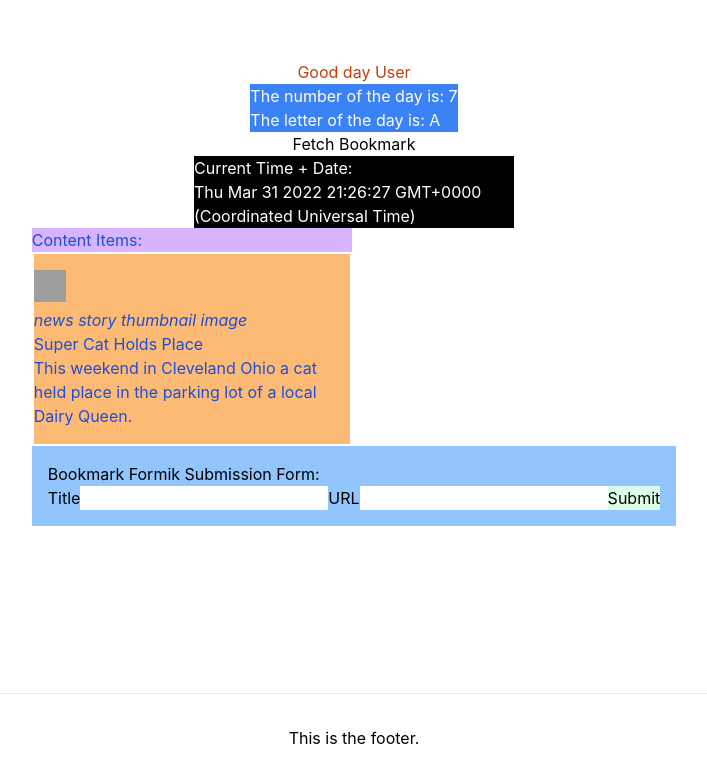
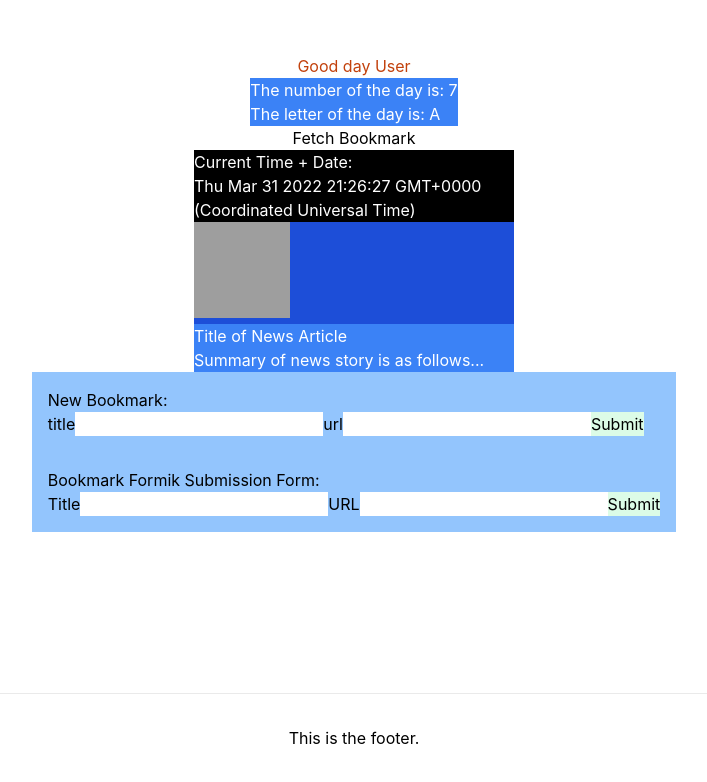
Before and after one commit to sgerpdx/personal-web-dashboard, a Next.js app: page / in a window 1280 px wide. Shown: the part 107-889 px from the top of the page, without its empty margins (286-993 px from the left). Built offline with nearby package versions, Linux system fonts and the light colour scheme; grey boxes are pictures that could not be loaded.

Commit message:
FormItem component written to be modular with bookmarks or notes

```diff
--- a/components/ImageOfDay.tsx
+++ b/components/ImageOfDay.tsx
@@ -5,12 +5,10 @@ import Image from "next/image";
 
 export default function ImageOfDay({ imgURL }: { imgURL: string }) {
   return (
-    <>
       <section>
         <div className="bg-blue-700 text-white h-240 w-80">
           <Image src={imgURL} alt="doodle art" width="96" height="96" />
         </div>
       </section>
-    </>
   );
 }
--- /dev/null
+++ b/components/NewsTestFormat.tsx
@@ -0,0 +1,21 @@
+import React from "react";
+import Image from "next/image";
+
+export default function NewsTestFormat() {
+  return (
+    <section className="bg-blue-700 text-white h-240 w-80">
+      <div>
+        <Image
+          src="/../public/square-art.png"
+          alt="doodle art"
+          width="96"
+          height="96"
+        />
+      </div>
+      <div className="bg-blue-500">
+        <h3>Title of News Article</h3>
+        <p>Summary of news story is as follows...</p>
+      </div>
+    </section>
+  );
+}
--- a/components/content/ContentList.tsx
+++ b/components/content/ContentList.tsx
@@ -3,6 +3,7 @@ import React, { useState, useEffect, MouseEventHandler } from "react";
 import { NewsItem, BookmarkItem } from "../../data/interfaces";
 // Component imports
 import ContentItem from "./ContentItem";
+import FormItem from "./FormItem";
 // Formik
 import { useFormik } from "formik";
 
@@ -13,9 +14,10 @@ export default function ContentList({
   currentNewsItem: NewsItem;
   onClick: MouseEventHandler<HTMLButtonElement>;
 }) {
+  // Object variable for a bookmark to save to db:
   const [currentBookmark, setCurrentBookmark] = useState<BookmarkItem>({
-    bookmarkTitle: "",
-    bookmarkURL: "",
+    title: "",
+    text: "",
   });
 
   // This hook allows management of the Formik form setup and submission
@@ -27,8 +29,8 @@ export default function ContentList({
     onSubmit: (values) => {
       console.log("SuperV:", values);
       setCurrentBookmark({
-        bookmarkTitle: formik.values.title,
-        bookmarkURL: formik.values.url,
+        title: formik.values.title,
+        text: formik.values.url,
       });
     },
   });
@@ -42,18 +44,11 @@ export default function ContentList({
   return (
     <>
       <section>
-        <div className="bg-purple-300 text-blue-700 h-240 w-80">
+        {/* <div className="bg-purple-300 text-blue-700 h-240 w-80">
           <h2>Content Items:</h2>
           <ContentItem currentNewsItem={currentNewsItem} />
-          {/* <div>
-            <form>
-              <label>Bookmark a URL:</label>
-              <input type="text" placeholder="title" />
-              <input type="text" placeholder="URL" />
-            </form>
-            <button onClick={onClick}>Save</button>
-          </div> */}
-        </div>
+        </div> */}
+        <FormItem formLabel="New Bookmark" idOne="title" idTwo="url" variableObject={currentBookmark} setVariable={setCurrentBookmark}/>
         <div className="bg-blue-300 p-4">
           <h2>Bookmark Formik Submission Form:</h2>
           <form onSubmit={formik.handleSubmit}>
--- /dev/null
+++ b/components/content/FormItem.tsx
@@ -0,0 +1,73 @@
+import React from "react";
+import { useFormik } from "formik";
+import { BookmarkItem, NoteItem } from "../../data/interfaces";
+import { Interface } from "readline";
+
+// May need to define the setVariable as such:
+//// setVariable: React.Dispatch<React.SetStateAction<{ propOne: string; propTwo: string }>>
+
+export default function FormItem({
+  formLabel,
+  idOne,
+  idTwo,
+  variableObject,
+  setVariable,
+}: {
+  formLabel: string;
+  idOne: string;
+  idTwo: string;
+  variableObject: { title: string; text: string };
+  setVariable: React.Dispatch<
+    React.SetStateAction<{ title: string; text: string }>
+  >;
+}) {
+  // Define the two properties on the state variable object
+  // This is unnecessary if the bookmark/note interfaces have the same keys
+  //   const variableObjectArr = Object.values(variableObject);
+  //   const statePropOne = variableObjectArr[0];
+  //   const statePropTwo = variableObjectArr[1];
+
+  // Define formik with specific values per the props from ContentList
+  const formik = useFormik({
+    initialValues: {
+      idOne: "",
+      idTwo: "",
+    },
+    onSubmit: (values) => {
+      console.log("Current active values:", values);
+      setVariable({
+        title: formik.values.idOne,
+        text: formik.values.idTwo,
+      });
+    },
+  });
+
+  return (
+    <div className="bg-blue-300 p-4">
+      <h2>{formLabel}:</h2>
+      <form onSubmit={formik.handleSubmit}>
+        <label htmlFor={idOne}>{idOne}</label>
+        <input
+          type="text"
+          id={idOne}
+          name={idOne}
+          onChange={formik.handleChange}
+          value={formik.values.idOne}
+        />
+
+        <label htmlFor={idTwo}>{idTwo}</label>
+        <input
+          type="text"
+          id={idTwo}
+          name={idTwo}
+          onChange={formik.handleChange}
+          value={formik.values.idTwo}
+        />
+
+        <button type="submit" className="bg-green-100">
+          Submit
+        </button>
+      </form>
+    </div>
+  );
+}
--- a/pages/index.tsx
+++ b/pages/index.tsx
@@ -14,6 +14,7 @@ import { NewsItem, DailyData } from "../data/interfaces";
 import Clock from "../components/Clock";
 //import ImageOfDay from "../components/ImageOfDay";
 import ContentList from "../components/content/ContentList";
+import NewsTestFormat from "../components/NewsTestFormat";
 //import UnsplashAPI from "../utils/swrHooks/unsplashAPI";
 //import FormContentText from "../components/content/FormContentText";
 
@@ -89,6 +90,7 @@ const Home: NextPage = () => {
         </ul>
         <button onClick={handleFetchBookmarks}>Fetch Bookmark</button>
         <Clock />
+        <NewsTestFormat />
         <ContentList
           currentNewsItem={currentNewsItem}
           onClick={handleAddBookmark}
```
Also changed, not shown: data/interfaces.ts (+4 -4 lines).
